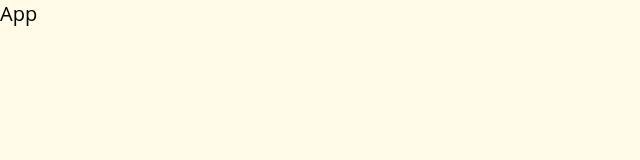
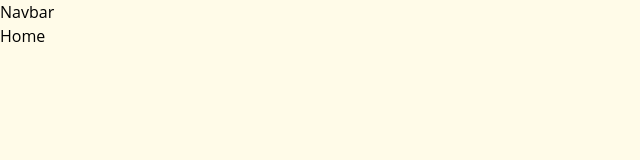
Before and after one commit to Shandea/destinys, a React (Create React App) app: page / in a window 1280 px wide. Shown: the top 160 px of the page, without its empty margins (0-640 px from the left). Built offline with nearby package versions, Linux system fonts and the light colour scheme.

Commit message:
layout page and routes

```diff
--- a/src/App.js
+++ b/src/App.js
@@ -1,9 +1,32 @@
-import './global.css';
+import { BrowserRouter as Router, Routes, Route } from "react-router-dom";
+import Layout from "./Views/Pages/Layout";
+import Home from "./Views/Pages/Home";
+import About from "./Views/Pages/About";
+import Contact from "./Views/Pages/Contact";
+import Services from "./Views/Pages/Services";
+import Community from "./Views/Pages/Community";
+import Cake from "./Views/Pages/Cake";
+import CupCake from "./Views/Pages/CupCake";
+import Cookies from "./Views/Pages/Cookies";
+import "./global.css";
 
 function App() {
   return (
     <>
-    <h1 className='p'>App</h1>
+      <Router>
+        <Routes>
+          <Route path="/" element={<Layout />}>
+            <Route index element={<Home />} />
+            <Route path="/about" element={<About />} />
+            <Route path="/services" element={<Services />} />
+            <Route path="/community" element={<Community />} />
+            <Route path="/contact" element={<Contact />} />
+            <Route path="/cake" element={<Cake />} />
+            <Route path="/cupcake" element={<CupCake />} />
+            <Route path="/cookies" element={<Cookies />} />
+          </Route>
+        </Routes>
+      </Router>
     </>
   );
 }
--- a/src/Views/Pages/Layout.jsx
+++ b/src/Views/Pages/Layout.jsx
@@ -0,0 +1,13 @@
+import { Outlet } from "react-router";
+import Navbar from "../Components/NavBar";
+
+const Layout = () => {
+  return (
+    <div div className="w-full">
+      <Navbar />
+      <Outlet />
+    </div>
+  );
+};
+
+export default Layout;
```
